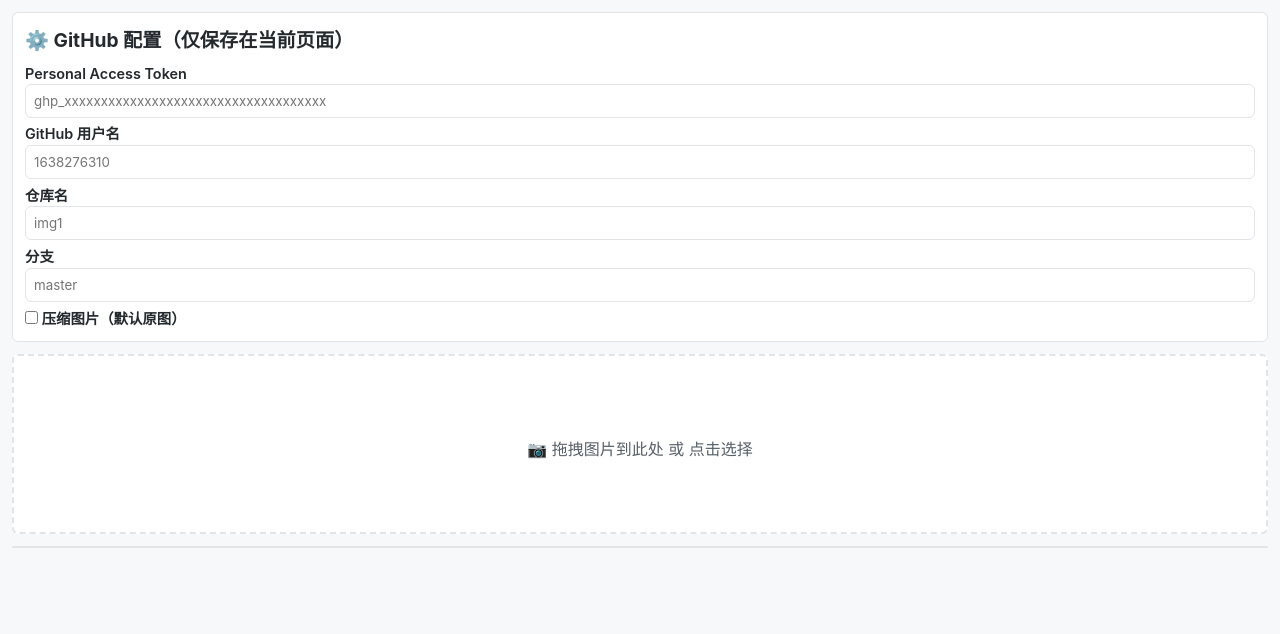
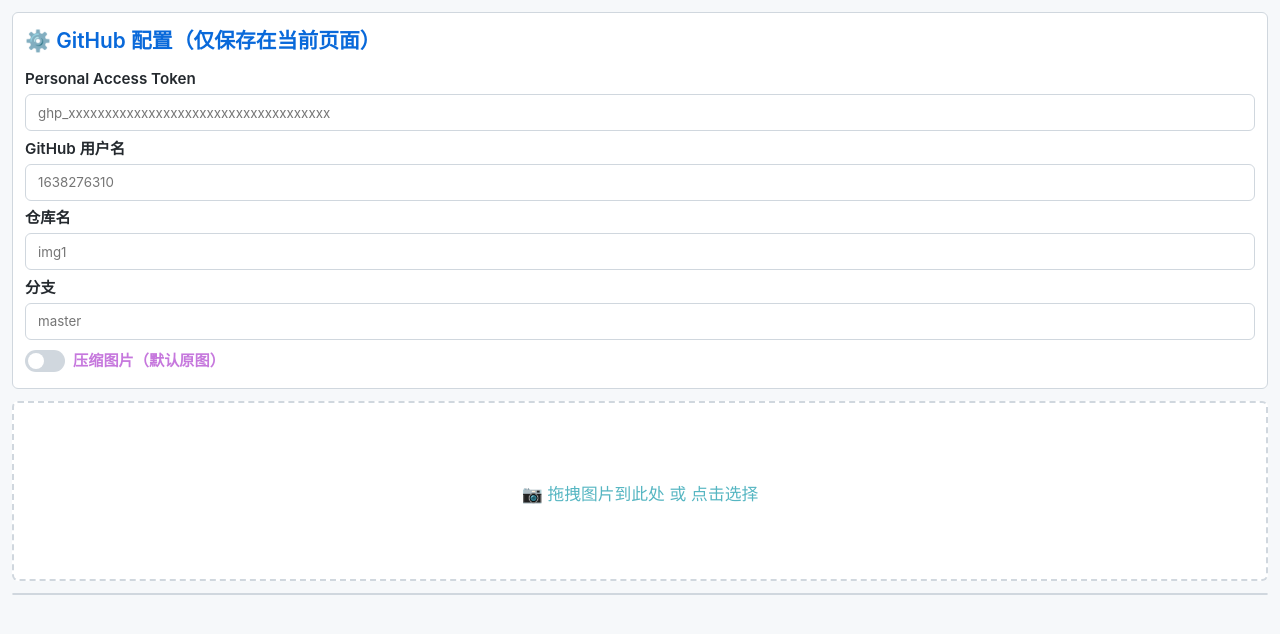
Before and after one commit to 1638276310/1638276310.github.io, a PHP site: page /Github_imgs_uploader in a window 1280 px wide. Shown: the top 634 px of the page. Run offline with PHP 8.4, Linux system fonts and the light colour scheme; some libraries are stand-ins or nearby versions.

Commit message:
Refactor CSS variables and styles for consistency

```diff
--- a/Github_imgs_uploader/style.css
+++ b/Github_imgs_uploader/style.css
@@ -1,32 +1,218 @@
 :root{
   --theme:#24292e;
+  --primary:#0969da;
   --success:#28a745;
   --danger:#cb2431;
-  --border:#e1e4e8;
+  --warning:#f0883e;
+  --bg:#f6f8fa;
+  --card:#ffffff;
+  --text:#24292e;
+  --text-secondary:#586069;
+  --border:#d0d7de;
   --radius:6px;
   --gap:12px;
 }
-* {box-sizing:border-box;margin:0;padding:0;font-family:-apple-system,BlinkMacSystemFont,"Segoe UI",Helvetica,Arial,sans-serif;}
-body{background:#f6f8fa;padding:var(--gap);color:#24292e;}
-h2{margin-bottom:var(--gap);font-size:1.2rem}
-label{display:block;margin:.3rem 0 .1rem;font-weight:600;font-size:.9rem}
-input[type=text],input[type=password],select{width:100%;padding:.5rem;border:1px solid var(--border);border-radius:var(--radius);}
-.settings{background:#fff;padding:var(--gap);border:1px solid var(--border);border-radius:var(--radius);margin-bottom:var(--gap)}
-.drop-zone{min-height:180px;border:2px dashed var(--border);border-radius:var(--radius);display:flex;align-items:center;justify-content:center;flex-direction:column;color:#586069;cursor:pointer;transition:.2s;background:#fff}
-.drop-zone.dragover{border-color:var(--theme);background:#f1f8ff;color:var(--theme)}
-.drop-zone .hint{font-size:1rem;margin-top:.5rem}
-.list{background:#fff;border:1px solid var(--border);border-radius:var(--radius);margin-top:var(--gap)}
-.item{display:flex;align-items:center;padding:var(--gap);border-bottom:1px solid var(--border);gap:var(--gap)}
-.item:last-child{border:none}
-.item img{width:96px;height:96px;object-fit:cover;border:1px solid var(--border);border-radius:var(--radius);flex:none}
-.item-center{flex:1 1 240px;display:flex;flex-direction:column;justify-content:center}
-.item-center .name{font-weight:600;font-size:.95rem;margin-bottom:4px}
-.item-center .size{font-size:.8rem;color:#586069}
-.item-url{flex:2 1 360px;font-size:.8rem;word-break:break-all;color:#0969da}
-.item-status{margin-left:auto;font-size:.8rem;white-space:nowrap}
-.item-status.success{color:var(--success)}
-.item-status.error{color:var(--danger)}
-.item-action{margin-left:var(--gap);cursor:pointer;color:#0969da;font-size:.8rem;white-space:nowrap}
-.copy-all{margin-top:var(--gap);display:flex;gap:var(--gap);flex-wrap:wrap}
-.copy-all button{padding:.4rem .8rem;border:1px solid var(--border);background:#fff;border-radius:var(--radius);cursor:pointer;font-size:.9rem}
-.copy-all button:hover{background:#f1f8ff}
+
+* {
+  box-sizing:border-box;
+  margin:0;
+  padding:0;
+  font-family:-apple-system,BlinkMacSystemFont,"Segoe UI",Helvetica,Arial,sans-serif;
+}
+body{
+  background:var(--bg);
+  padding:var(--gap);
+  color:var(--text);
+  font-size:14px;
+  line-height:1.5;
+}
+
+/* ===== 标题 ===== */
+h2{
+  margin-bottom:var(--gap);
+  font-size:1.3rem;
+  font-weight:600;
+  color:var(--primary);
+}
+
+/* ===== 输入框 ===== */
+input[type=text],
+input[type=password],
+select{
+  width:100%;
+  padding:.6rem .75rem;
+  border:1px solid var(--border);
+  border-radius:var(--radius);
+  background:var(--card);
+  color:var(--text);
+  transition:border-color .2s;
+}
+input[type=text]:focus,
+input[type=password]:focus,
+select:focus{
+  outline:none;
+  border-color:var(--primary);
+  box-shadow:0 0 0 3px rgba(9,105,218,.15);
+}
+
+/* ===== 设置卡片 ===== */
+.settings{
+  background:var(--card);
+  padding:var(--gap);
+  border:1px solid var(--border);
+  border-radius:var(--radius);
+  margin-bottom:var(--gap);
+}
+label{
+  display:block;
+  margin:.4rem 0 .2rem;
+  font-weight:600;
+  font-size:.95rem;
+}
+
+/* 彩色标签 */
+label[for="token"]          {color:#e06c75}
+label[for="user"]           {color:#61afef}
+label[for="repo"]           {color:#98c379}
+label[for="branch"]         {color:#d19a66}
+.switch-text                {color:#c678dd}
+.drop-zone .hint            {color:#56b6c2}
+
+/* ===== 拖拽区域 ===== */
+.drop-zone{
+  min-height:180px;
+  border:2px dashed var(--border);
+  border-radius:var(--radius);
+  display:flex;
+  align-items:center;
+  justify-content:center;
+  flex-direction:column;
+  color:var(--text-secondary);
+  cursor:pointer;
+  transition:.25s;
+  background:var(--card);
+}
+.drop-zone.dragover{
+  border-color:var(--primary);
+  background:#f1f8ff;
+  color:var(--primary);
+}
+.drop-zone .hint{
+  font-size:1.05rem;
+  margin-top:.5rem;
+}
+
+/* ===== 图片列表 ===== */
+.list{
+  background:var(--card);
+  border:1px solid var(--border);
+  border-radius:var(--radius);
+  margin-top:var(--gap);
+}
+.item{
+  display:flex;
+  align-items:center;
+  padding:var(--gap);
+  border-bottom:1px solid var(--border);
+  gap:var(--gap);
+}
+.item:last-child{border:none;}
+.item img{
+  width:96px;
+  height:96px;
+  object-fit:cover;
+  border:1px solid var(--border);
+  border-radius:var(--radius);
+  flex:none;
+}
+.item-center{
+  flex:1 1 240px;
+  display:flex;
+  flex-direction:column;
+  justify-content:center;
+}
+.item-center .name{
+  font-weight:600;
+  font-size:.95rem;
+  margin-bottom:4px;
+  color:var(--text);
+}
+.item-center .size{
+  font-size:.8rem;
+  color:var(--text-secondary);
+}
+.item-url{
+  flex:2 1 360px;
+  font-size:.8rem;
+  word-break:break-all;
+  color:var(--primary);
+}
+.item-status{
+  margin-left:auto;
+  font-size:.8rem;
+  white-space:nowrap;
+}
+.item-status.success{color:var(--success);}
+.item-status.error{color:var(--danger);}
+.item-action{
+  margin-left:var(--gap);
+  cursor:pointer;
+  color:var(--primary);
+  font-size:.8rem;
+  white-space:nowrap;
+}
+
+/* ===== 底部复制区 ===== */
+.copy-all{
+  margin-top:var(--gap);
+  display:flex;
+  gap:var(--gap);
+  flex-wrap:wrap;
+}
+.copy-all button{
+  padding:.5rem 1rem;
+  border:1px solid var(--border);
+  border-radius:var(--radius);
+  background:var(--card);
+  color:var(--primary);
+  font-weight:500;
+  cursor:pointer;
+  transition:.2s;
+}
+.copy-all button:hover{
+  background:var(--primary);
+  color:#fff;
+  border-color:var(--primary);
+}
+
+/* ===== 滑动开关 ===== */
+.switch-box{
+  display:flex;
+  align-items:center;
+  gap:8px;
+  margin-top:10px;
+  font-size:.95rem;
+  cursor:pointer;
+}
+.switch-box input{display:none;}
+.switch{
+  position:relative;
+  width:40px;
+  height:22px;
+  background:var(--border);
+  border-radius:11px;
+  transition:.2s;
+}
+.switch::before{
+  content:'';
+  position:absolute;
+  width:16px;
+  height:16px;
+  background:#fff;
+  border-radius:50%;
+  top:3px;
+  left:3px;
+  transition:.2s;
+}
+#doCompress:checked + .switch{background:var(--success);}
+#doCompress:checked + .switch::before{left:19px;}
```
